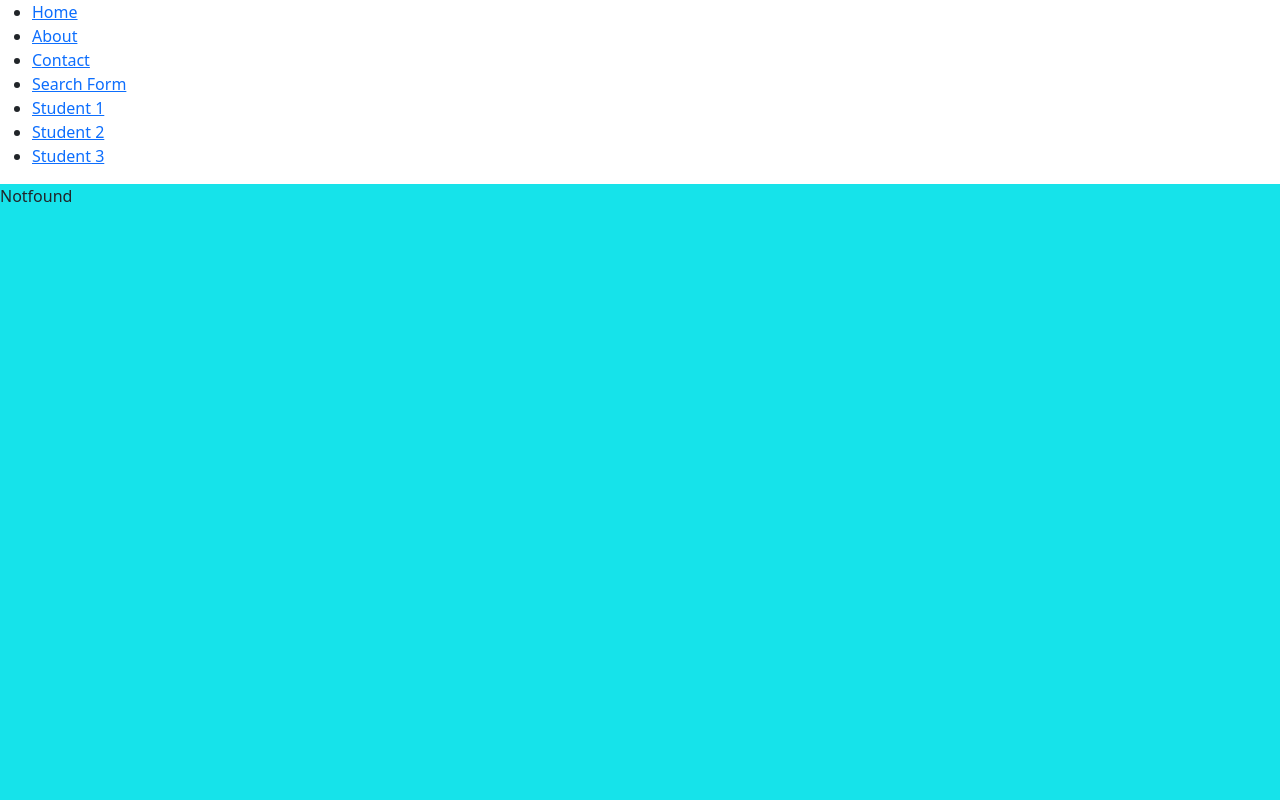
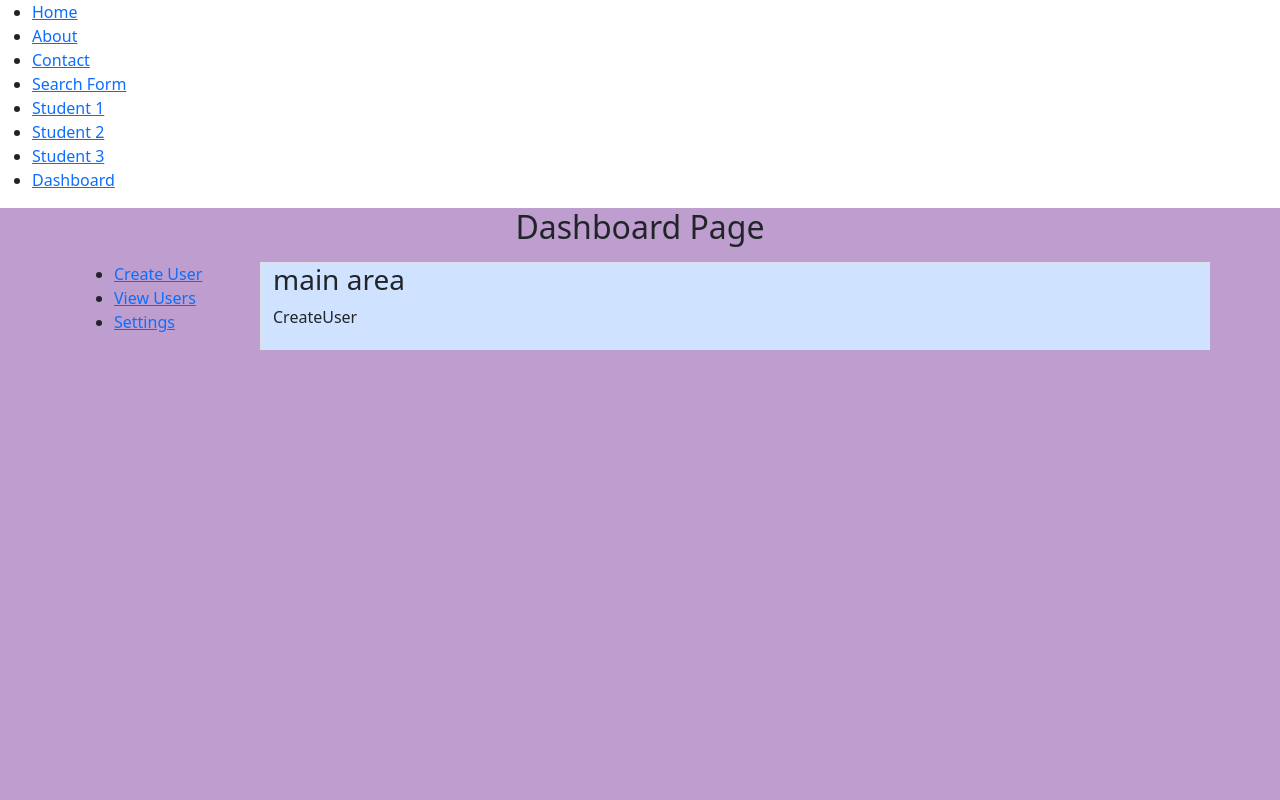
Before and after one commit to sakandreen123/react-routing, a React (Vite) app: page /dashboard/create in a window 1280 px wide. Shown: the top 800 px of the page. Built offline with nearby package versions, Linux system fonts and the light colour scheme.

Commit message:
changes
modified

```diff
--- a/src/App.css
+++ b/src/App.css
@@ -23,3 +23,8 @@
     width: 100%;
     background-color: rgb(22, 227, 234);
 }
+#dashboard {
+    height: 100vh;
+    width: 100%;
+    background-color: rgb(189, 158, 206);
+}
--- a/src/App.jsx
+++ b/src/App.jsx
@@ -4,12 +4,17 @@ import { Routes, Route } from 'react-router-dom'
 import Home from "./pages/Home";
 import About from "./pages/About";
 import Contacts from "./pages/Contacts";
-import Notfound from "./pages/Notfound";
 import Menu from "./components/Menu";
 import Students from './pages/Students';
 import SearchForm from './pages/SearchForm';
 import SearchResults from './pages/SearchResults';
 import Details from './pages/Details';
+import Dashboard from './pages/DashBoard'
+import CreateUser from './pages/dashboard/CreateUser'
+import ViewUser from './pages/dashboard/ViewUser'
+import Setting from './pages/dashboard/Setting'
+import Login from './pages/Login';
+import Notfound from "./pages/Notfound";
 function App() {
 
   return (
@@ -23,6 +28,13 @@ function App() {
         <Route path='/details/:id' element={<Details />} />
         <Route path='/form' element={<SearchForm />} />
         <Route path='/search' element={<SearchResults />} />
+        <Route path='/login' element={<Login />} />
+
+        <Route path='/dashboard' element={<Dashboard />}>
+          <Route path='create' element={<CreateUser />} />
+          <Route path='view-users' element={<ViewUser />} />
+          <Route path='settings' element={<Setting />} />
+        </Route>
         <Route path='*' element={<Notfound />} />
       </Routes>
       footer
--- a/src/components/Menu.jsx
+++ b/src/components/Menu.jsx
@@ -32,7 +32,9 @@ function Menu() {
             )
           })
         }
+        <li><Link to='/dashboard'>Dashboard</Link></li>
       </ul>
+
     </div>
   )
 }
--- /dev/null
+++ b/src/pages/DashBoard.jsx
@@ -0,0 +1,36 @@
+import React, { useState } from 'react'
+import { Link, Outlet, Navigate } from 'react-router-dom'
+
+function Dashboard() {
+
+    const [isLogin, setIsLogin] = useState(true);
+
+    if (isLogin === false) {
+        return <Navigate to='/login' />
+    }
+
+    return (
+        <div id='dashboard'>
+            <div className='container'>
+                <h2 className='text-center my-3'>Dashboard Page</h2>
+                <div className='row'>
+                    <div className='col-md-2'>
+                        <ul>
+                            <li><Link to='create'>Create User</Link></li>
+                            <li><Link to='view-users'>View Users</Link></li>
+                            <li><Link to='settings'>Settings</Link></li>
+                        </ul>
+                    </div>
+                    <div className='col-md-10 border bg-primary-subtle'>
+                        <h3>main area</h3>
+                        <div>
+                            <Outlet />
+                        </div>
+                    </div>
+                </div>
+            </div>
+        </div>
+    )
+}
+
+export default Dashboard
--- /dev/null
+++ b/src/pages/Login.jsx
@@ -0,0 +1,9 @@
+import React from 'react'
+
+function Login() {
+  return (
+    <div>Login</div>
+  )
+}
+
+export default Login
--- /dev/null
+++ b/src/pages/dashboard/CreateUser.jsx
@@ -0,0 +1,9 @@
+import React from 'react'
+
+function CreateUser() {
+  return (
+    <div>CreateUser</div>
+  )
+}
+
+export default CreateUser
--- /dev/null
+++ b/src/pages/dashboard/Setting.jsx
@@ -0,0 +1,9 @@
+import React from 'react'
+
+function Setting() {
+  return (
+    <div>Setting</div>
+  )
+}
+
+export default Setting
--- /dev/null
+++ b/src/pages/dashboard/ViewUser.jsx
@@ -0,0 +1,9 @@
+import React from 'react'
+
+function ViewUser() {
+  return (
+    <div>ViewUser</div>
+  )
+}
+
+export default ViewUser
```
